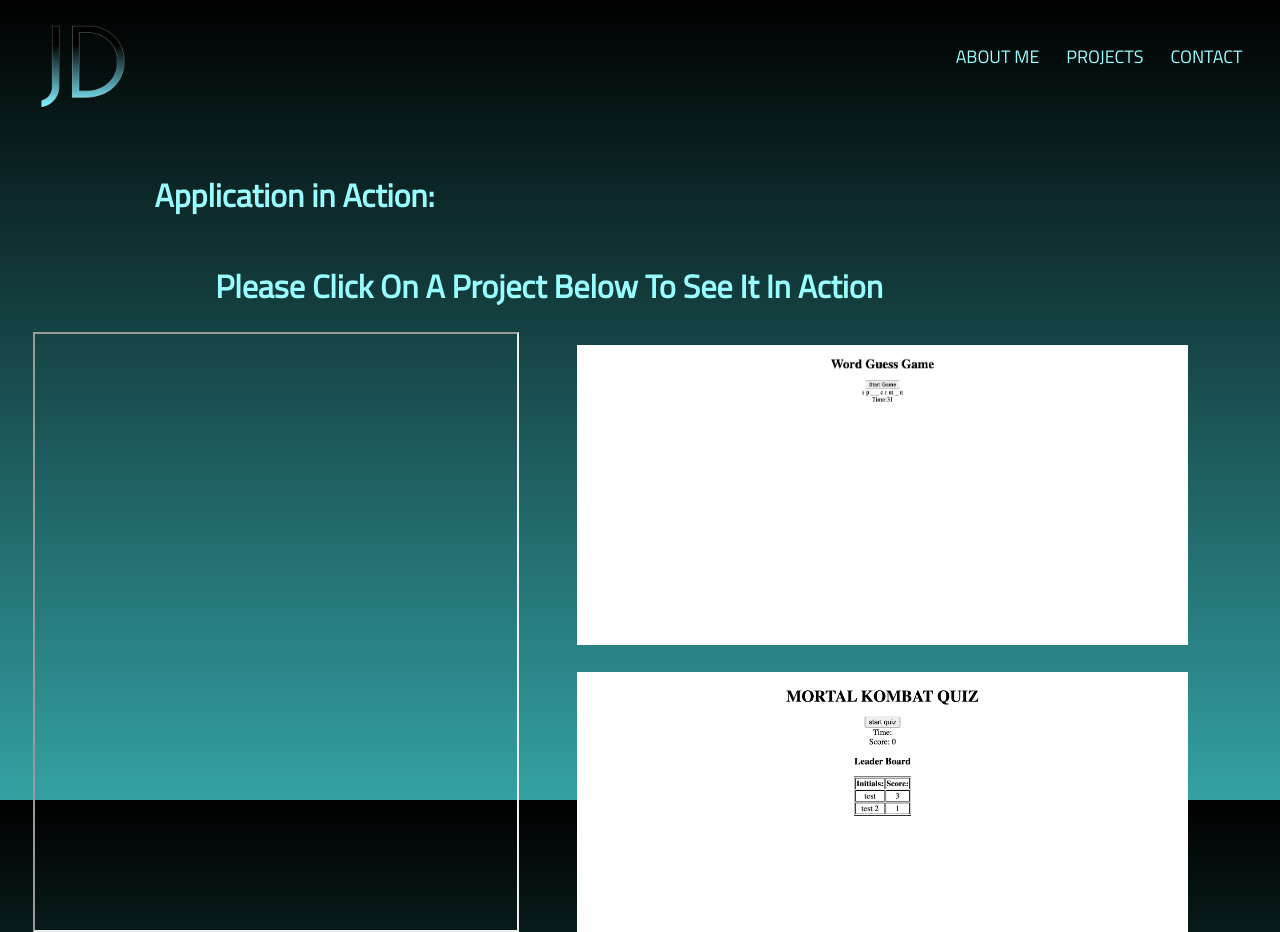
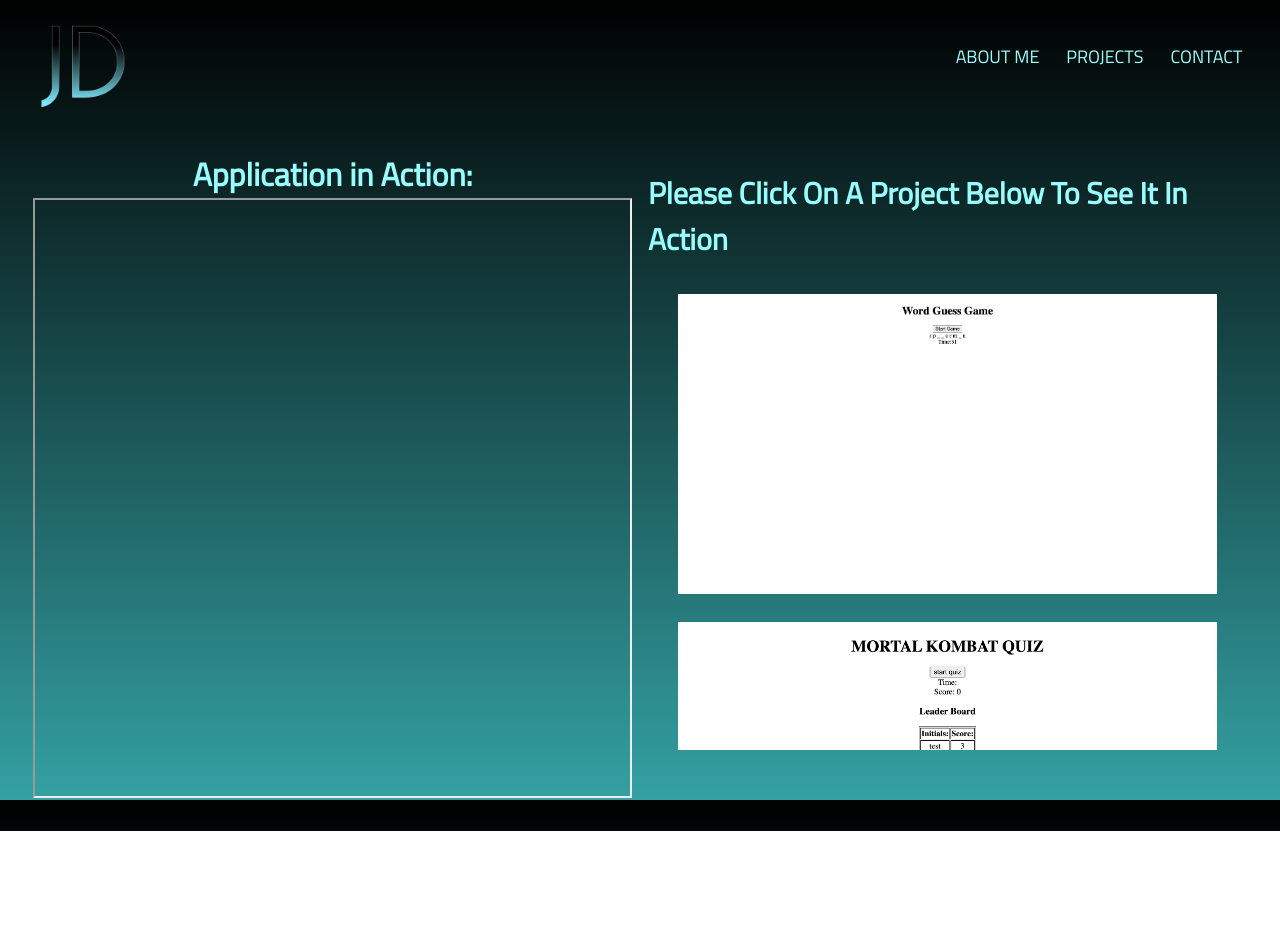
Before and after one commit to Jdiaz240/portfolio, a React (Create React App) app: page /projects in a window 1280 px wide. After the commit the page ends 831 px from the top, so only its background shows below. Built offline with nearby package versions, Linux system fonts and the light colour scheme.

Commit message:
css changes.

```diff
--- a/src/App.css
+++ b/src/App.css
@@ -178,39 +178,43 @@ footer {
 /* -------------------------------------------------------------- */
 /* Projects page styling */
 
+#pageContainer {
+  padding: 2%;
+  column-count: 2;
+}
 
+#actionContainer {
+  box-sizing: border-box;
+  display: flex;
+  flex-direction: column;
+  width: 100%;
+}
 
 #activeApp {
   color:#99FEFF;
   font-family: 'Titillium Web', sans-serif;
   width: fit-content;
-  box-sizing: border-box;
-  float: left;
-  margin-left: 10%;
+  margin:auto;
 }
 
-#pageContainer {
-  padding: 2%;
+.projectsContainer {
+  display: flex;
+  flex-direction: column;
+  width: 100%;
+  box-sizing: border-box;
+  height: 600px;
 }
 
 #projectTitle {
   color: #99FEFF;
   font-family: 'Titillium Web', sans-serif;
   width: fit-content;
-  box-sizing: border-box;
-  float:left;
-  margin-left: 15%;
+  margin: auto;
+  font-size: 15px;
 }
 
-.projectsContainer {
-  display: flex;
-  flex-wrap: wrap;
-  width: 56%;
-  float: left;
-  box-sizing: border-box;
+#projects {
   overflow-y: auto;
-  height: 600px;
-  margin: 0% 2%;
 }
 
 
@@ -228,12 +232,9 @@ footer {
 
 
 #frame {
-  /* background-color: white;  */
   box-sizing: border-box;
-  /* border: 1px solid red; */
-  width: 40%;
+  width: 100%;
   height: 600px;
-  float: left;
 }
 
 #contact {
--- a/src/pages/Contact/Contact.js
+++ b/src/pages/Contact/Contact.js
@@ -8,7 +8,7 @@ export default function Contact() {
     <Header/>
     <p id='contact'>
     <a href="mailto:jad24096@gmail.com"><button className='navButton'>SEND EMAIL</button></a><br/>
-      Github: https://github.com/Jdiaz240<br/>
+    <a href='https://github.com/Jdiaz240'><button className='navButton'>MY GITHUB</button></a><br/>
     </p>
     </>
   )
--- a/src/pages/Projects/Projects.js
+++ b/src/pages/Projects/Projects.js
@@ -12,13 +12,18 @@ export default function Projects() {
 
 
   return (
-    <div>
+    <>
       <Header />
       <div id='pageContainer'>
-        <h1 id='activeApp'>Application in Action:</h1><h1 id='projectTitle'>Please Click On A Project Below To See It In Action</h1>
+        <div id='actionContainer'>
+          <h1 id='activeApp'>Application in Action:</h1>
           <iframe id='frame' src={Frame} title='applications'></iframe>
-
+        </div>
         <div className='projectsContainer'>
+          <div id='projectTitle'>
+            <h1>Please Click On A Project Below To See It In Action</h1>
+          </div>
+          <div id='projects'>
             <Applications src={WordGuess} alt={'Word Guess Game'} setFrame={setFrame} projLink={'https://jdiaz240.github.io/wordGuess/'} />
             <Applications src={Quiz} alt={'MK Quiz'} setFrame={setFrame} projLink={'https://jdiaz240.github.io/quiz/'} />
             <Applications src={Palindrome} alt={'Palindrome Checker'} setFrame={setFrame} projLink={'https://jdiaz240.github.io/palindrome/'} />
@@ -26,5 +31,6 @@ export default function Projects() {
           </div>
         </div>
       </div>
+    </>
   )
 }
```
Lines whose indentation alone changed are shown as unchanged.
